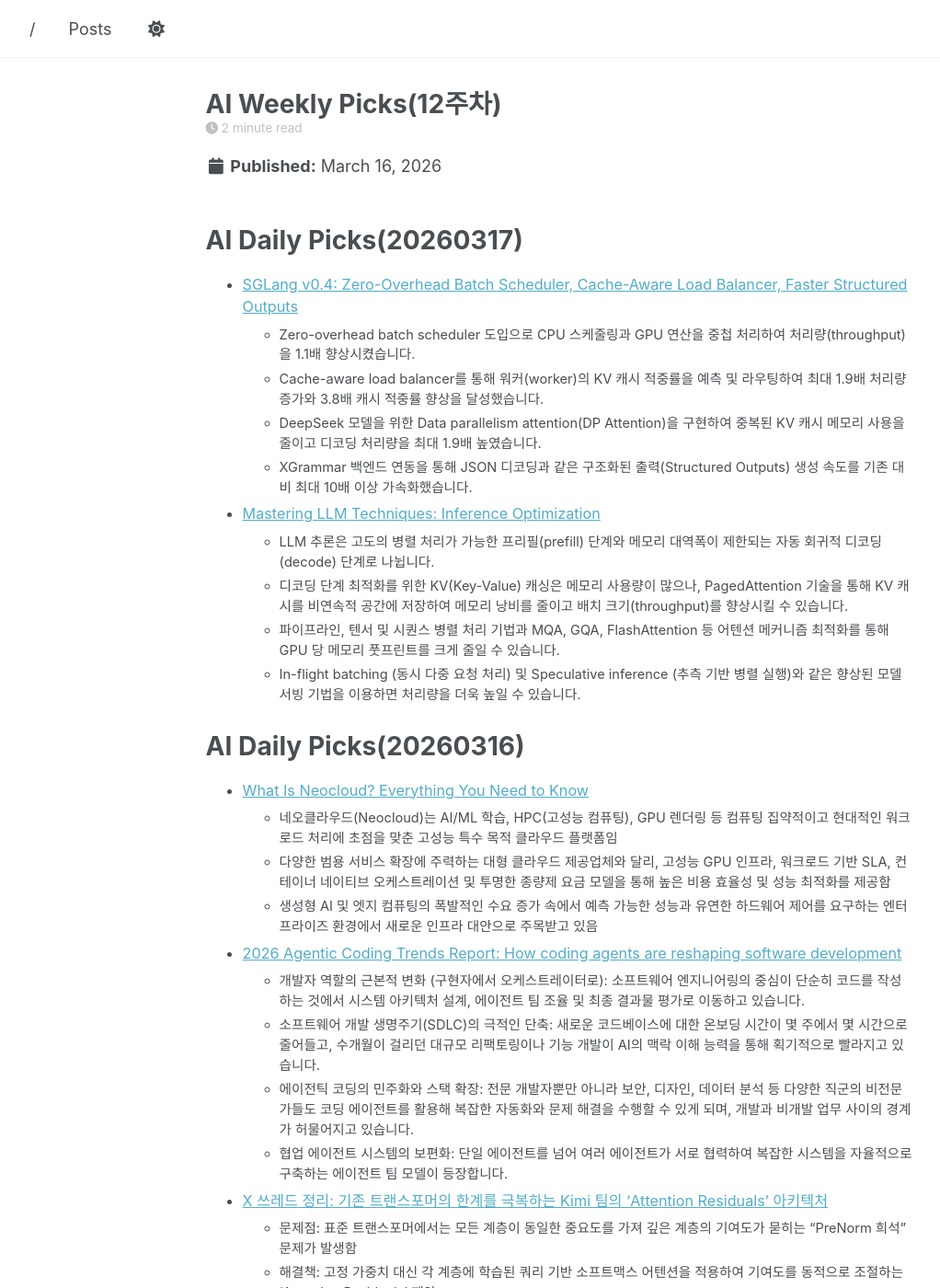
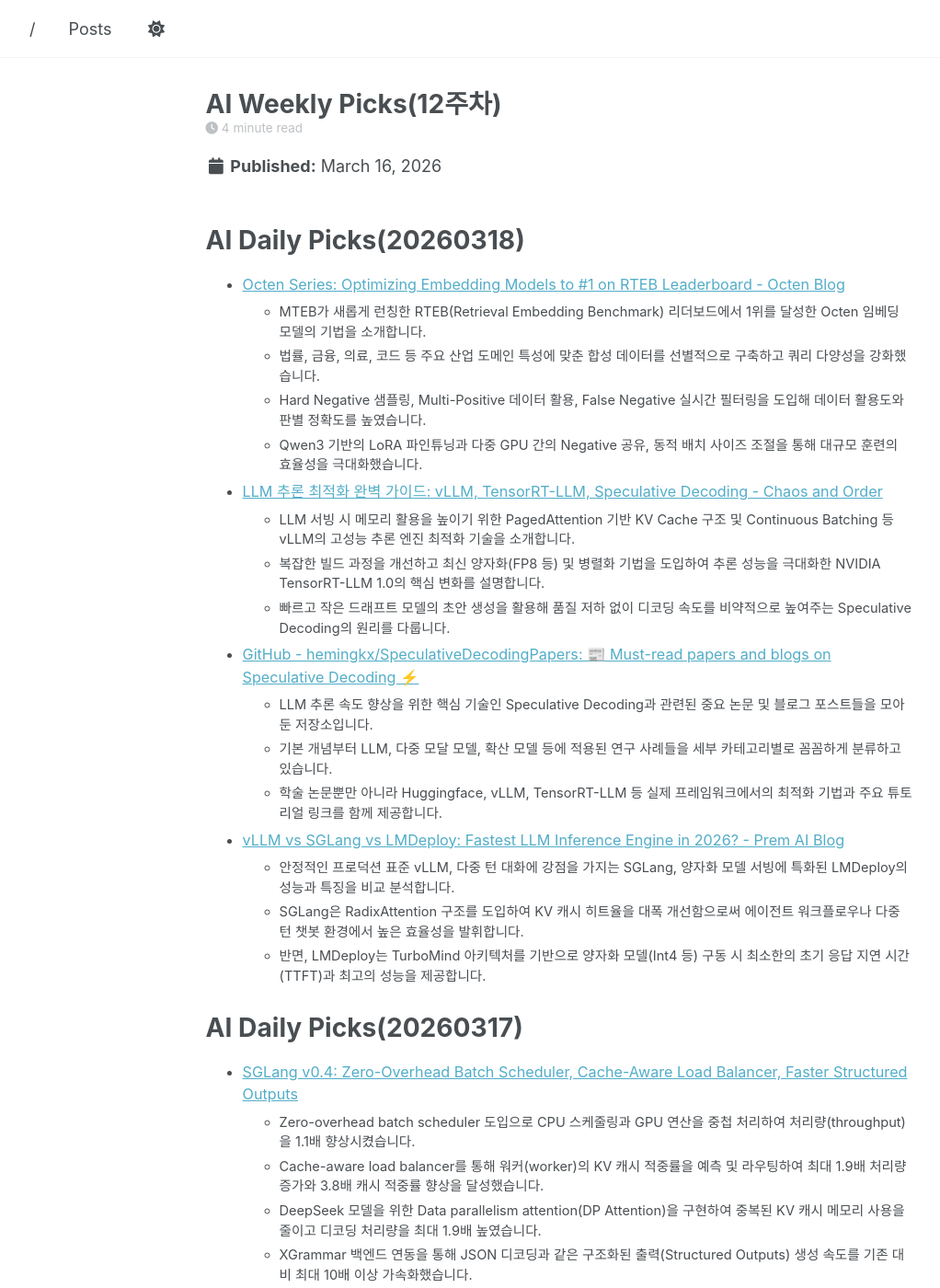
Before and after one commit to parameterfreak/parameterfreak.github.io, a Jekyll site: the page built from _posts/2026-03-16-ai-weekly-picks.md, in a window 1280 px wide and 1400 px high. Shown: the whole window at 92% size, without its empty margins (58-1080 px from the left). Built offline with Jekyll 4.4.1, drawn with Linux system fonts in a browser that asks for light colours; a script that is not in the unit is left out.

Commit message:
Add AI Daily Picks for March 18, 2026

```diff
--- a/_posts/2026-03-16-ai-weekly-picks.md
+++ b/_posts/2026-03-16-ai-weekly-picks.md
@@ -10,8 +10,29 @@
   - Reference
 ---
 
+# AI Daily Picks(20260318)
+
+* [Octen Series: Optimizing Embedding Models to #1 on RTEB Leaderboard - Octen Blog](https://octen-team.github.io/octen_blog/posts/octen-rteb-first-place/)
+  * MTEB가 새롭게 런칭한 RTEB(Retrieval Embedding Benchmark) 리더보드에서 1위를 달성한 Octen 임베딩 모델의 기법을 소개합니다.
+  * 법률, 금융, 의료, 코드 등 주요 산업 도메인 특성에 맞춘 합성 데이터를 선별적으로 구축하고 쿼리 다양성을 강화했습니다.
+  * Hard Negative 샘플링, Multi-Positive 데이터 활용, False Negative 실시간 필터링을 도입해 데이터 활용도와 판별 정확도를 높였습니다.
+  * Qwen3 기반의 LoRA 파인튜닝과 다중 GPU 간의 Negative 공유, 동적 배치 사이즈 조절을 통해 대규모 훈련의 효율성을 극대화했습니다.
+* [LLM 추론 최적화 완벽 가이드: vLLM, TensorRT-LLM, Speculative Decoding - Chaos and Order](https://www.youngju.dev/blog/llm/2026-03-14-llm-inference-optimization-vllm-tensorrt-speculative-decoding)
+  * LLM 서빙 시 메모리 활용을 높이기 위한 PagedAttention 기반 KV Cache 구조 및 Continuous Batching 등 vLLM의 고성능 추론 엔진 최적화 기술을 소개합니다.
+  * 복잡한 빌드 과정을 개선하고 최신 양자화(FP8 등) 및 병렬화 기법을 도입하여 추론 성능을 극대화한 NVIDIA TensorRT-LLM 1.0의 핵심 변화를 설명합니다.
+  * 빠르고 작은 드래프트 모델의 초안 생성을 활용해 품질 저하 없이 디코딩 속도를 비약적으로 높여주는 Speculative Decoding의 원리를 다룹니다.
+* [GitHub - hemingkx/SpeculativeDecodingPapers: 📰 Must-read papers and blogs on Speculative Decoding ⚡️](https://github.com/hemingkx/SpeculativeDecodingPapers)
+  * LLM 추론 속도 향상을 위한 핵심 기술인 Speculative Decoding과 관련된 중요 논문 및 블로그 포스트들을 모아둔 저장소입니다.
+  * 기본 개념부터 LLM, 다중 모달 모델, 확산 모델 등에 적용된 연구 사례들을 세부 카테고리별로 꼼꼼하게 분류하고 있습니다.
+  * 학술 논문뿐만 아니라 Huggingface, vLLM, TensorRT-LLM 등 실제 프레임워크에서의 최적화 기법과 주요 튜토리얼 링크를 함께 제공합니다.
+* [vLLM vs SGLang vs LMDeploy: Fastest LLM Inference Engine in 2026? - Prem AI Blog](https://blog.premai.io/vllm-vs-sglang-vs-lmdeploy-fastest-llm-inference-engine-in-2026/)
+  * 안정적인 프로덕션 표준 vLLM, 다중 턴 대화에 강점을 가지는 SGLang, 양자화 모델 서빙에 특화된 LMDeploy의 성능과 특징을 비교 분석합니다.
+  * SGLang은 RadixAttention 구조를 도입하여 KV 캐시 히트율을 대폭 개선함으로써 에이전트 워크플로우나 다중 턴 챗봇 환경에서 높은 효율성을 발휘합니다.
+  * 반면, LMDeploy는 TurboMind 아키텍처를 기반으로 양자화 모델(Int4 등) 구동 시 최소한의 초기 응답 지연 시간(TTFT)과 최고의 성능을 제공합니다.
+
 
 # AI Daily Picks(20260317)
+
 * [SGLang v0.4: Zero-Overhead Batch Scheduler, Cache-Aware Load Balancer, Faster Structured Outputs](https://lmsys.org/blog/2024-12-04-sglang-v0-4/)
   * Zero-overhead batch scheduler 도입으로 CPU 스케줄링과 GPU 연산을 중첩 처리하여 처리량(throughput)을 1.1배 향상시켰습니다.
   * Cache-aware load balancer를 통해 워커(worker)의 KV 캐시 적중률을 예측 및 라우팅하여 최대 1.9배 처리량 증가와 3.8배 캐시 적중률 향상을 달성했습니다.
```
